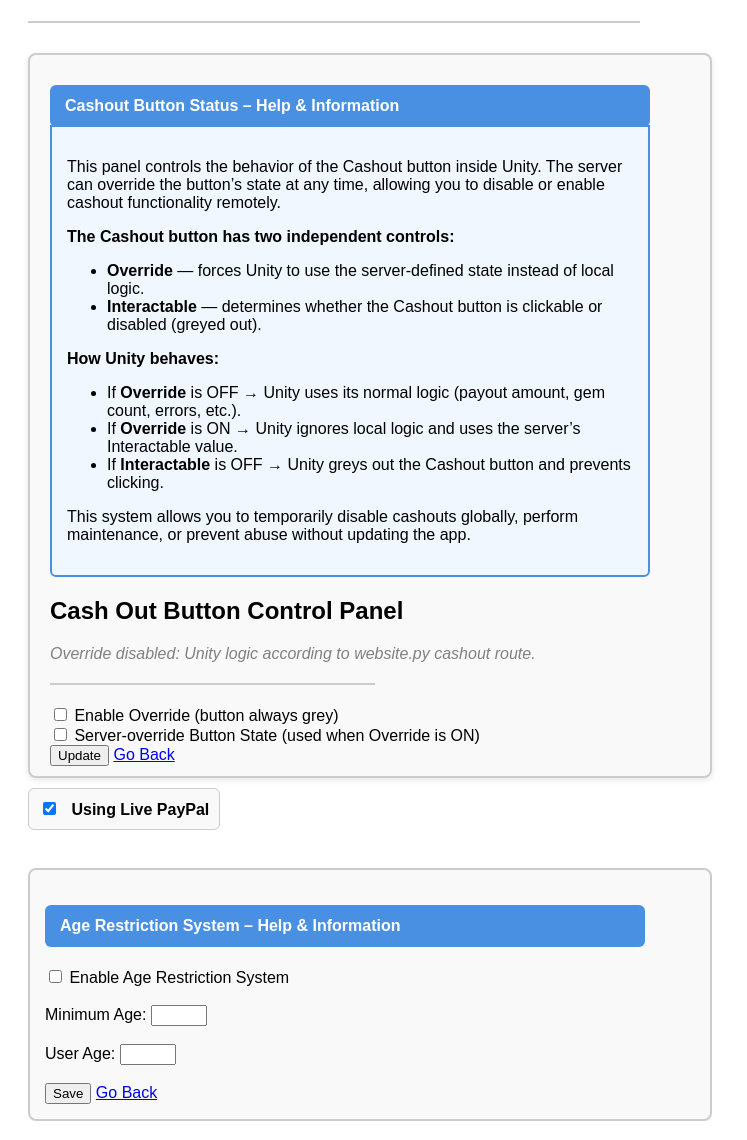
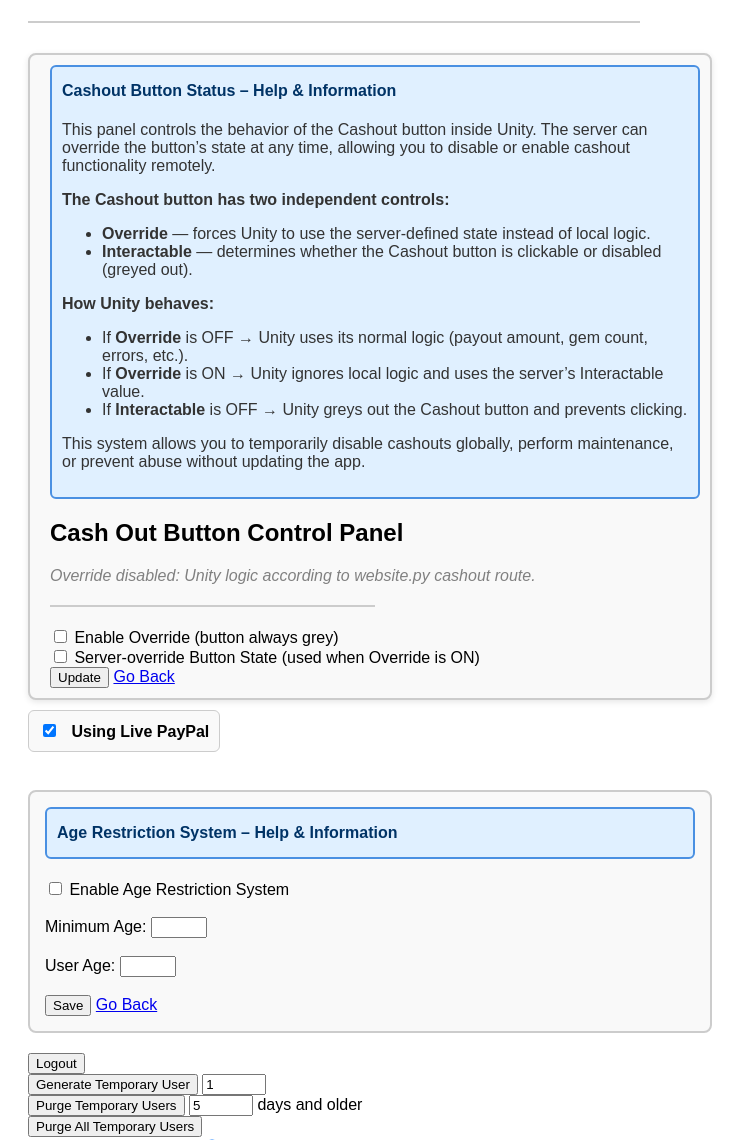
Before and after one commit to RoseMaster3000/PaypalBridge, a Python web app: template PaypalWebsite/templates/dashboard.html in a window 1280 px wide, after a click on "Cashout Button Status – Help & Information". Shown: the part 135-1275 px from the top of the page, without its empty margins (0-747 px from the left). Run offline with Jinja, Linux system fonts and the light colour scheme; the template is opened without the code that fills it, so the values that code supplies are empty; some libraries are stand-ins or nearby versions; some web fonts are replaced.

Commit message:
added_descrition_colapseFrame.css

```diff
--- a/PaypalWebsite/blueprint_UnityWalletButton.py
+++ b/PaypalWebsite/blueprint_UnityWalletButton.py
@@ -44,7 +44,7 @@ def update_wallet_status():
 
     return render_template(
         'wallet_status.html',
-        enabled=get_age_restriction_enabled(),
+        age_restriction_enabled=get_age_restriction_enabled(),
         min_age=get_minimum_age(),
         user_age=get_user_age()
     )
--- /dev/null
+++ b/PaypalWebsite/static/descrition_colapseFrame.css
@@ -0,0 +1,20 @@
+.collapsible-box {
+    background-color: #e0f0ff;
+    border: 2px solid #4a90e2;
+    border-radius: 6px;
+    padding: 10px;
+    margin-bottom: 20px;
+    font-family: Arial, sans-serif;
+}
+
+.collapsible-header {
+    font-weight: bold;
+    cursor: pointer;
+    color: #003366;
+    padding: 5px 0;
+}
+
+.collapsible-content {
+    margin-top: 10px;
+    color: #333;
+}
--- a/PaypalWebsite/templates/cashout_status-description.html
+++ b/PaypalWebsite/templates/cashout_status-description.html
@@ -1,31 +1,4 @@
-<style>
-    .collapsible-box {
-        max-width: 600px;
-        margin: 20px 0;
-        font-family: Arial, sans-serif;
-    }
-
-    .collapsible-header {
-        background: #4a90e2;
-        color: white;
-        padding: 12px 15px;
-        border-radius: 6px;
-        cursor: pointer;
-        font-size: 16px;
-        font-weight: bold;
-        user-select: none;
-    }
-
-    .collapsible-content {
-        border: 2px solid #4a90e2;
-        background: #f0f7ff;
-        padding: 15px;
-        border-radius: 0 0 6px 6px;
-        display: none;
-        margin-top: -2px;
-    }
-</style>
-
+<link href="{{ url_for('static', filename='descrition_colapseFrame.css') }}" rel="stylesheet">
 <div class="collapsible-box">
     <div class="collapsible-header" onclick="
         var c = this.nextElementSibling;
@@ -34,10 +7,12 @@
         Cashout Button Status – Help & Information
     </div>
 
-    <div class="collapsible-content">
+    <div class="collapsible-content" style="display: none;"
+>
         <p>
             This panel controls the behavior of the Cashout button inside Unity.
-            The server can override the button’s state at any time, allowing you to disable or enable cashout functionality remotely.
+            The server can override the button’s state at any time, allowing you to disable
+            or enable cashout functionality remotely.
         </p>
 
         <p><strong>The Cashout button has two independent controls:</strong></p>
@@ -54,7 +29,8 @@
         </ul>
 
         <p>
-            This system allows you to temporarily disable cashouts globally, perform maintenance, or prevent abuse without updating the app.
+            This system allows you to temporarily disable cashouts globally, perform maintenance,
+            or prevent abuse without updating the app.
         </p>
     </div>
 </div>
--- a/PaypalWebsite/templates/wallet_status-description.html
+++ b/PaypalWebsite/templates/wallet_status-description.html
@@ -1,3 +1,5 @@
+<link href="{{ url_for('static', filename='descrition_colapseFrame.css') }}" rel="stylesheet">
+<!-- Shared collapsible CSS -->
 <div class="collapsible-box">
     <div class="collapsible-header" onclick="
         var c = this.nextElementSibling;
@@ -6,7 +8,8 @@
         Age Restriction System – Help & Information
     </div>
 
-    <div class="collapsible-content">
+    <!-- Start collapsed by default -->
+    <div class="collapsible-content" style="display: none;">
         <p>
             When the Age Restriction System is enabled, Unity will check the user's age
             against the minimum age you set here.
--- a/PaypalWebsite/templates/wallet_status.html
+++ b/PaypalWebsite/templates/wallet_status.html
@@ -2,6 +2,8 @@
 <html>
 <head>
     <title>Wallet Status</title>
+
+
 
     <style>
         .frame-box {
@@ -24,7 +26,7 @@
     {% include 'wallet_status-description.html' %}
 
     <!-- Main form -->
-    <form method="POST">
+    <form method="POST" action="/update_wallet_status">
 
         <label>
             <input type="checkbox" name="enabled" {% if age_restriction_enabled %}checked{% endif %}>
@@ -33,7 +35,7 @@
         <br><br>
 
         <label>Minimum Age:</label>
-        <input type="number" name="min_age" value="{{ minimum_age }}" min="1" max="99">
+        <input type="number" name="min_age" value="{{ min_age }}" min="1" max="99">
         <br><br>
 
         <label>User Age:</label>
--- a/PaypalWebsite/website.py
+++ b/PaypalWebsite/website.py
@@ -271,7 +271,7 @@ def dashboard_page(user):
         paypalMode = paypalMode,
         cashoutOverride=overrideEnabled,
         #values for included dasboard.html from walle_status
-        enabled=ageEnabled,
+        age_restriction_enabled=ageEnabled,
         min_age=minAge,
         user_age=userAge,
 
```
